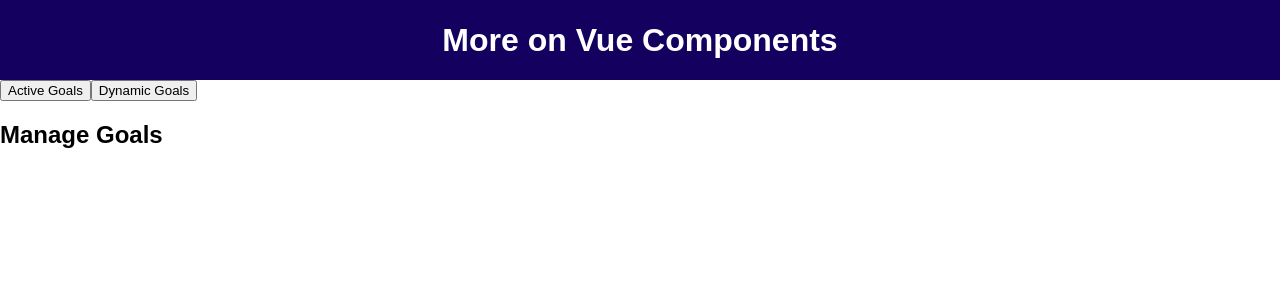
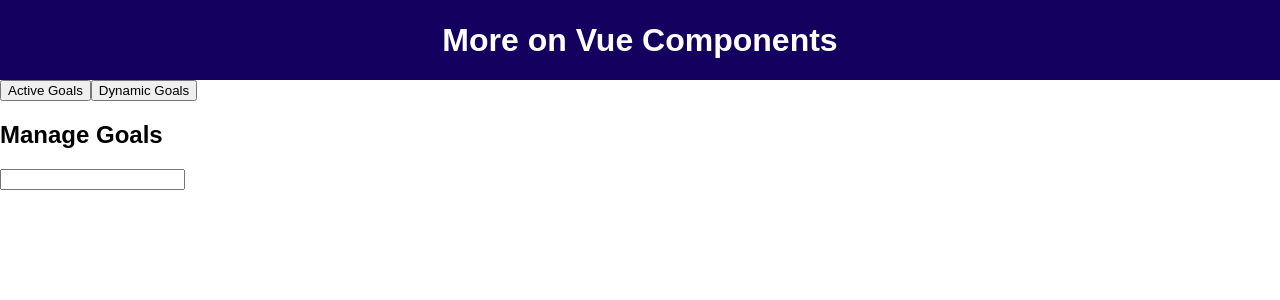
Before and after one commit to shoaibalirts/VUE-Components-in-detail, a Vue app: page / in a window 1280 px wide. Both pictures are taken after a click on the button "Dynamic Goals". Shown: the top 300 px of the page. Built offline with nearby package versions, Linux system fonts and the light colour scheme.

Commit message:
maintaing the state of the component using keep-alive element. this feature is given by vue

```diff
--- a/src/App.vue
+++ b/src/App.vue
@@ -5,7 +5,9 @@
     <button @click="setSelectedComponent('manage-goals')">Dynamic Goals</button>
     <!-- <active-goals v-if="selectedComponent === 'active-goals'"></active-goals>
     <manage-goals v-if="selectedComponent === 'managed-goals'"></manage-goals> -->
-    <component :is="selectedComponent"></component>
+    <keep-alive>
+      <component :is="selectedComponent"></component>
+    </keep-alive>
     <!-- <badge-list></badge-list>
     <user-info
       :full-name="activeUser.name"
--- a/src/components/ManageGoals.vue
+++ b/src/components/ManageGoals.vue
@@ -1,3 +1,4 @@
 <template>
   <h2>Manage Goals</h2>
+  <input type="text" />
 </template>
```
